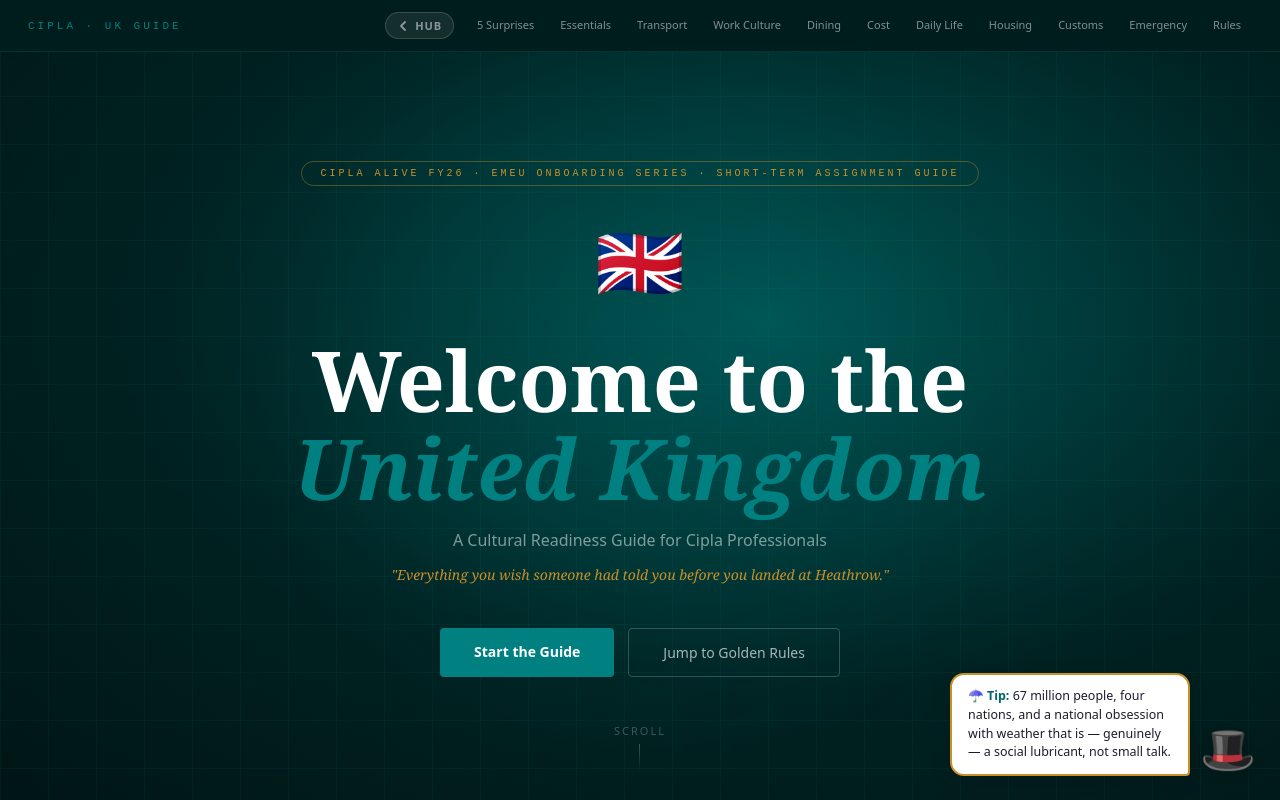
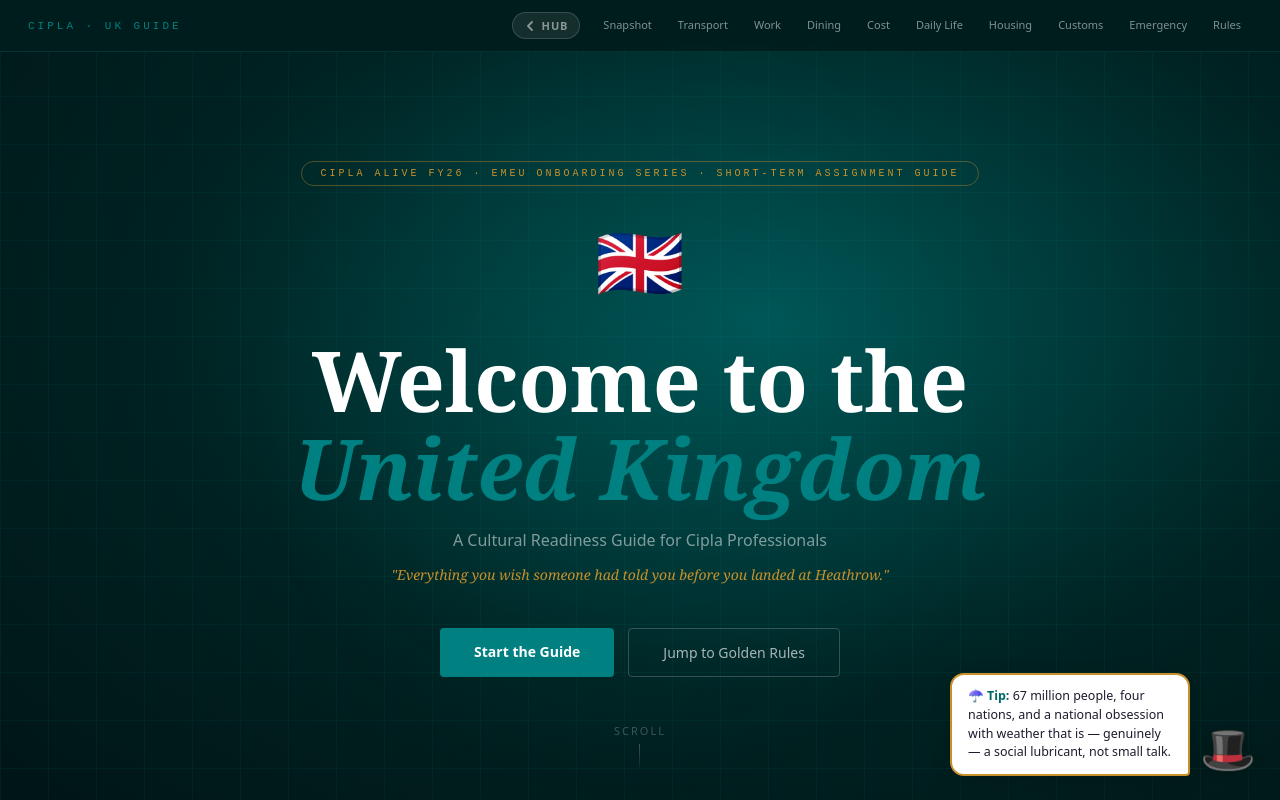
Before and after one commit to raiace/Cipla-UK-toolkit, a plain HTML site: page uk.html in a window 1280 px wide. Shown: the top 800 px of the page. Drawn offline with Linux system fonts and the light colour scheme.

Commit message:
Update navigation links and modify SVG structure

```diff
--- a/uk.html
+++ b/uk.html
@@ -381,13 +381,11 @@
   <div class="nav-brand">Cipla · UK Guide</div>
   <div class="nav-links">
     <a class="btn-back-hub" onclick="if(window.parent && window.parent.closeToolkit){window.parent.closeToolkit();}else{window.history.back();}" href="#">
-      <svg viewBox="0 0 12 12" fill="none" xmlns="http://www.w3.org/2000/svg"><path d="M8 2L4 6l4 4" stroke="currentColor" stroke-width="1.8" stroke-linecap="round" stroke-linejoin="round"/></svg>
-      Hub
+      <svg viewBox="0 0 12 12" fill="none" xmlns="http://www.w3.org/2000/svg"><path d="M8 2L4 6l4 4" stroke="currentColor" stroke-width="1.8" stroke-linecap="round" stroke-linejoin="round"/></svg>Hub
     </a>
-    <a href="#surprises">5 Surprises</a>
-    <a href="#essentials">Essentials</a>
+    <a href="#snapshot">Snapshot</a>
     <a href="#transport">Transport</a>
-    <a href="#work">Work Culture</a>
+    <a href="#work">Work</a>
     <a href="#dining">Dining</a>
     <a href="#cost">Cost</a>
     <a href="#daily">Daily Life</a>
```
